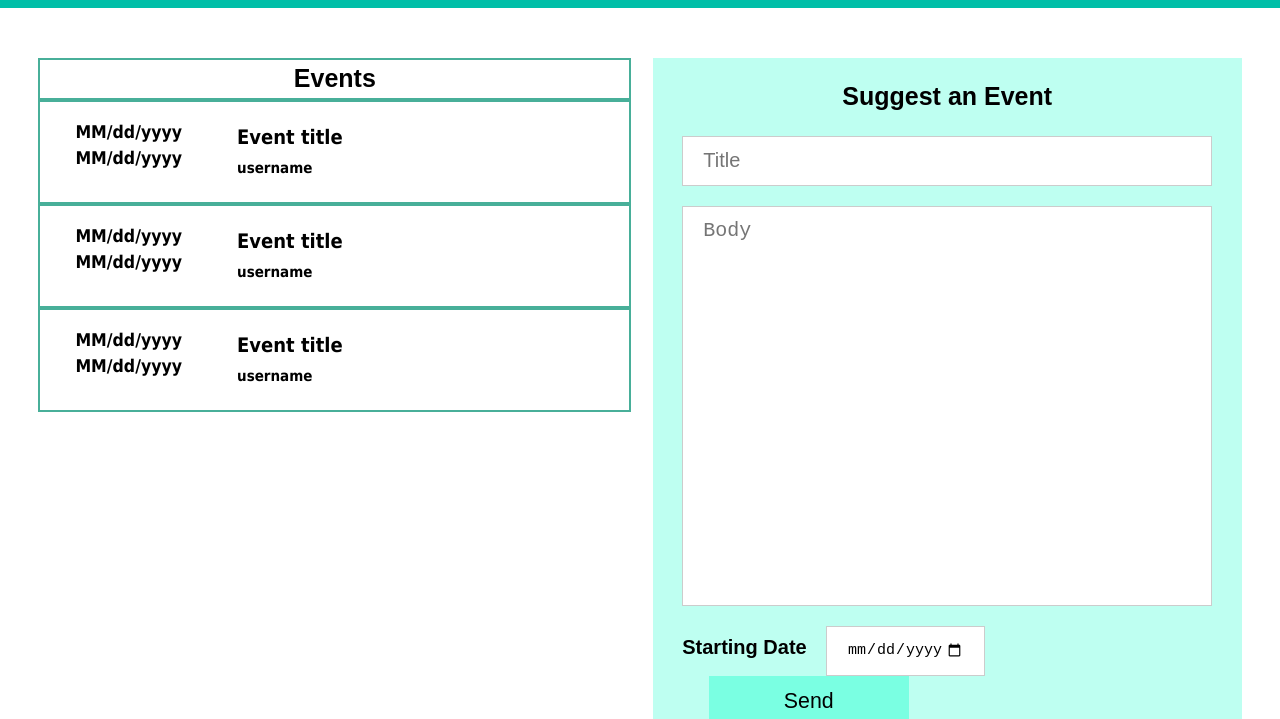
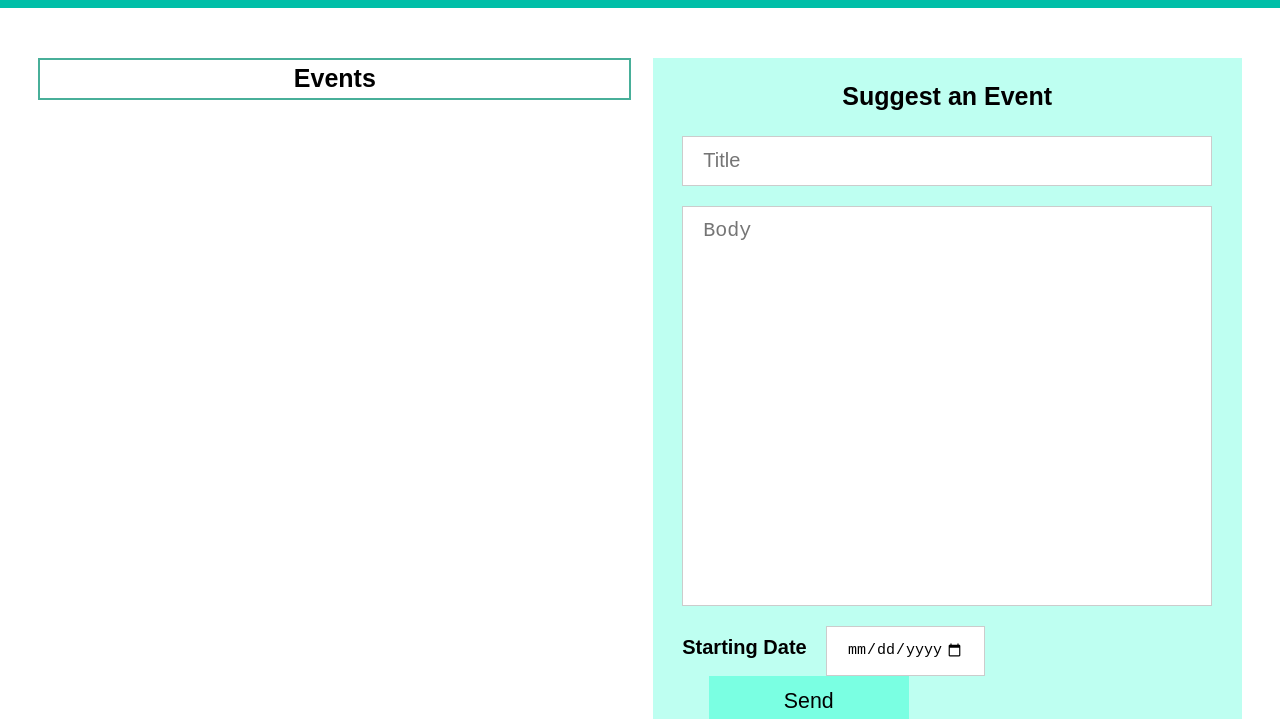
Before and after one commit to nionata/Bloom, a website: page client/events.html in a window 1280 px wide. Shown: the part 81-800 px from the top of the page. Drawn offline with nearby package versions, Linux system fonts and the light colour scheme; no server answers.

Commit message:
removed filler testing events

```diff
--- a/client/events.html
+++ b/client/events.html
@@ -44,7 +44,7 @@
 	<div class = "row">
 	<div class = "upcomingEvents">
 	<div id="events"><h1> Events </h1></div>
-	<!-- <div class="eventCards" ng-controller="eventController">
+	<div class="eventCards" ng-controller="eventController">
 		<div class="event" ng-repeat="post in events | filter:{approved:true}" onClick ="if(this.style.height=='400px'){this.style.height = '100';}else{this.style.height = '400';}">
 			<h2 id="tit>le">{{post.eventtitle}}</h2>
 			<h3 id="information">
@@ -59,60 +59,8 @@
 			<h4 id="content">{{post.eventcontent}}</h4>
 
 		</div>
-	</div> -->
-	<div class="eventCards" >
-			<div class="event" onClick ="if(this.style.height=='250px'){this.style.height = '100';}else{this.style.height = '250';}">
-				<div class="date">
-				<h3>
-					<div id="startDate">
-						MM/dd/yyyy
-					</div>
-					<div id="endDate">
-						MM/dd/yyyy
-					</div>
-				</h3>
-				</div>
-				<div class = "information">
-					<h2>Event title</h2>
-					<h3> username</h3>
-					<h3>eventcontent</h3>
-				</div>
-			</div>
-			<div class="event" onClick ="if(this.style.height=='250px'){this.style.height = '100';}else{this.style.height = '250';}">
-				<div class="date">
-				<h3>
-					<div id="startDate">
-						MM/dd/yyyy
-					</div>
-					<div id="endDate">
-						MM/dd/yyyy
-					</div>
-				</h3>
-				</div>
-				<div class = "information">
-					<h2>Event title</h2>
-					<h3> username</h3>
-					<h3>eventcontent</h3>
-				</div>
-			</div>
-			<div class="event" onClick ="if(this.style.height=='250px'){this.style.height = '100';}else{this.style.height = '250';}">
-				<div class="date">
-				<h3>
-					<div id="startDate">
-						MM/dd/yyyy
-					</div>
-					<div id="endDate">
-						MM/dd/yyyy
-					</div>
-				</h3>
-				</div>
-				<div class = "information">
-					<h2>Event title</h2>
-					<h3> username</h3>
-					<h3>eventcontent</h3>
-				</div>
-			</div>
-		</div>
+	</div>
+
 	</div>
 
 	<div class="box">
```
